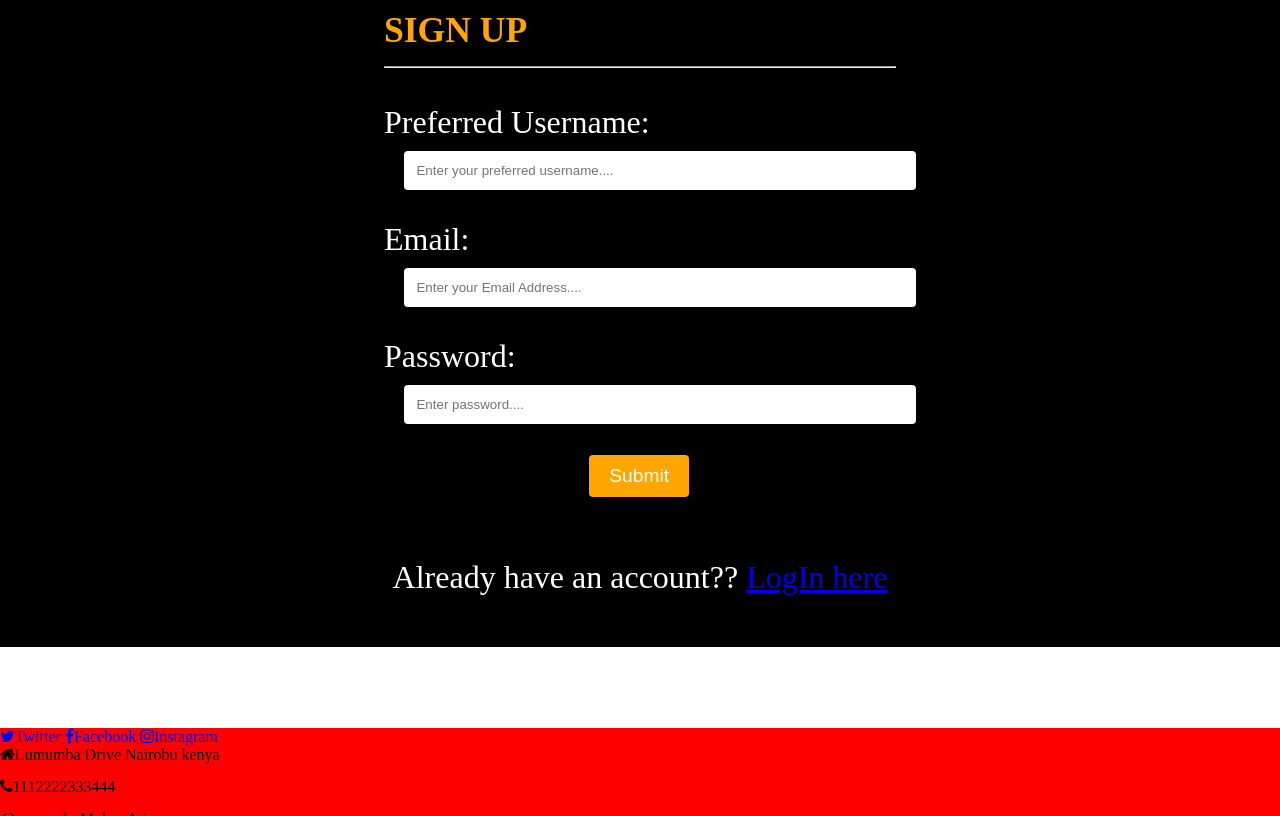
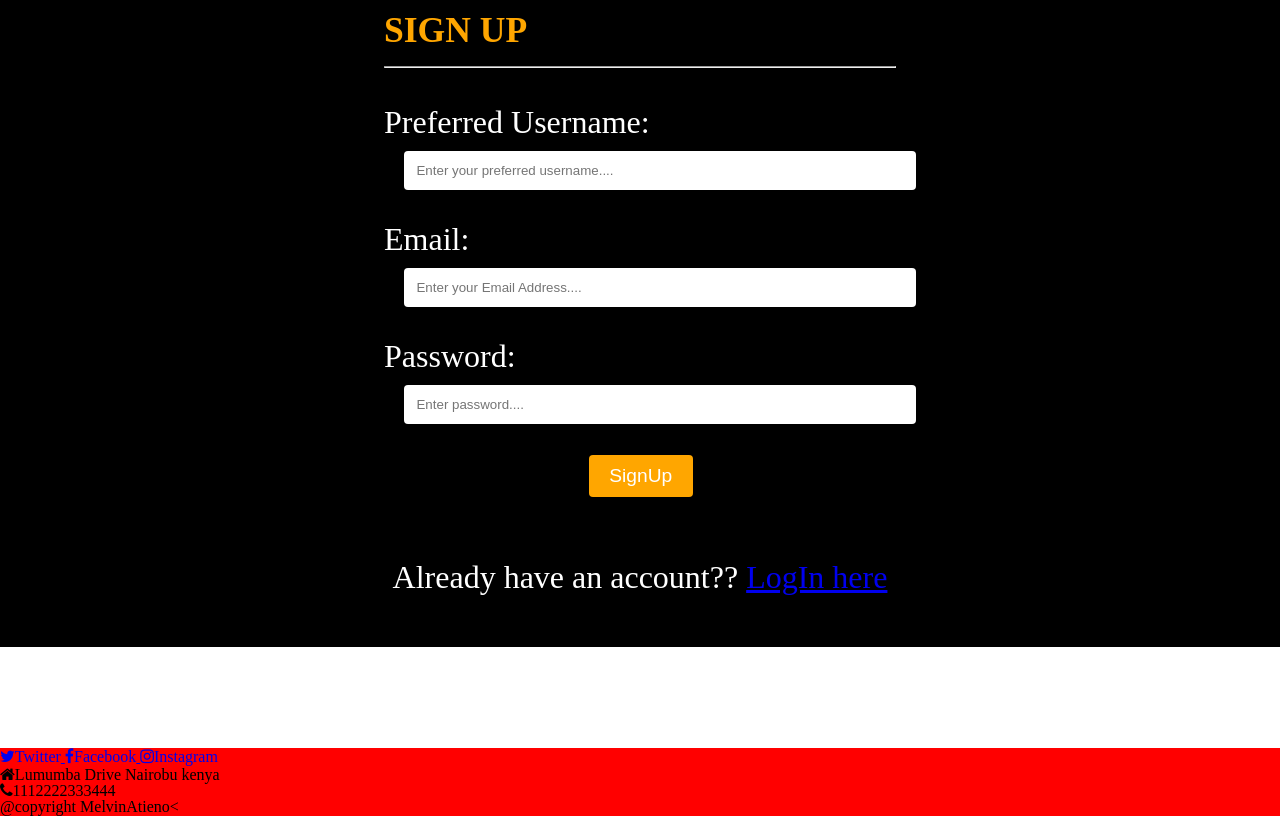
Before and after one commit to Melvin1Atieno/MnR-Tracker, a Python web app: template UI/template/signup.html in a window 1280 px wide. Shown: the part 64-880 px from the top of the page. Run offline with Jinja, Linux system fonts and the light colour scheme; the template is opened without the code that fills it, so the values that code supplies are empty.

Commit message:
[Chore #157900815] Updates buttons labels

```diff
--- a/UI/template/index.html
+++ b/UI/template/index.html
@@ -44,7 +44,7 @@
         </div>
         <!-- end of content area -->
         <!-- footer -->
-        <div id="footer" class="footer">
+        <div class="footer">
             <div class="social">
                 <a href="#"><i class="fa fa-twitter">Twitter</i></a>
                 <a href="#">
@@ -60,7 +60,9 @@
             <div class="address">
                 <p><i class="fa fa-phone">1112222333444</i></p>
             </div>
-            <p>@copyright MelvinAtieno</p>
+            <div class="copyright">
+                <p>@copyright MelvinAtieno</p>
+            </div>
         </div>
         <!-- end of footer -->
         <!-- About modal -->
--- a/UI/template/login.html
+++ b/UI/template/login.html
@@ -47,7 +47,7 @@
                     <input class= "form-control" type="password" id="password" name="password" placeholder="Enter password...." required>
                 </div>
                 <div class="form-group">
-                    <button title="submit to login" type="submit" value="submit">Submit</button>
+                    <button title="submit to login" type="submit" value="submit">LogIn</button>
                 </div >
             </form>
             <div>
@@ -117,7 +117,7 @@
                     </p>
                 </div>
                 <div class="modal-footer">
-                    <p> @copyright MelvinAtieno </p>
+                    @copyright MelvinAtieno
                 </div>
             </div>
         </div>
--- a/UI/template/signup.html
+++ b/UI/template/signup.html
@@ -54,7 +54,7 @@
                 <input class="form-control" type="password" id="password" name="password" placeholder="Enter password...." required>
             </div>
             <div class="form-group">
-                <button title="click to register"type="submit" value="submit">Submit</button>
+                <button title="click to register"type="submit" value="submit">SignUp</button>
             </div>
         </form>
         <div>
@@ -79,11 +79,11 @@
             <i class="fa fa-home">Lumumba Drive Nairobu kenya</i>
         </div>
         <div class="address">
-            <p>
                 <i class="fa fa-phone">1112222333444</i>
-            </p>
         </div>
-        <p>@copyright MelvinAtieno</p>
+        <div>
+            @copyright MelvinAtieno<
+        </div>
     </div>
     <!-- About modal -->
     <div id="AbtModal" class="modal">
```
